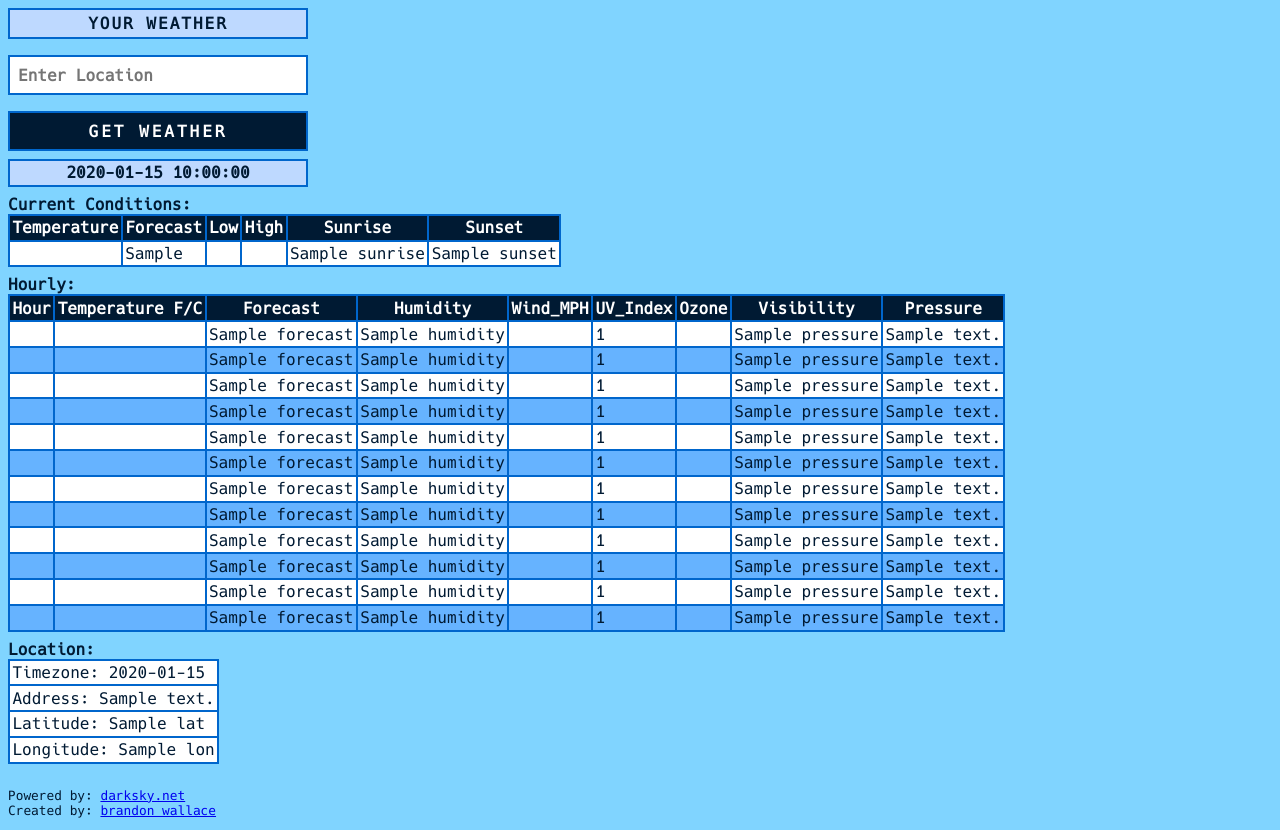
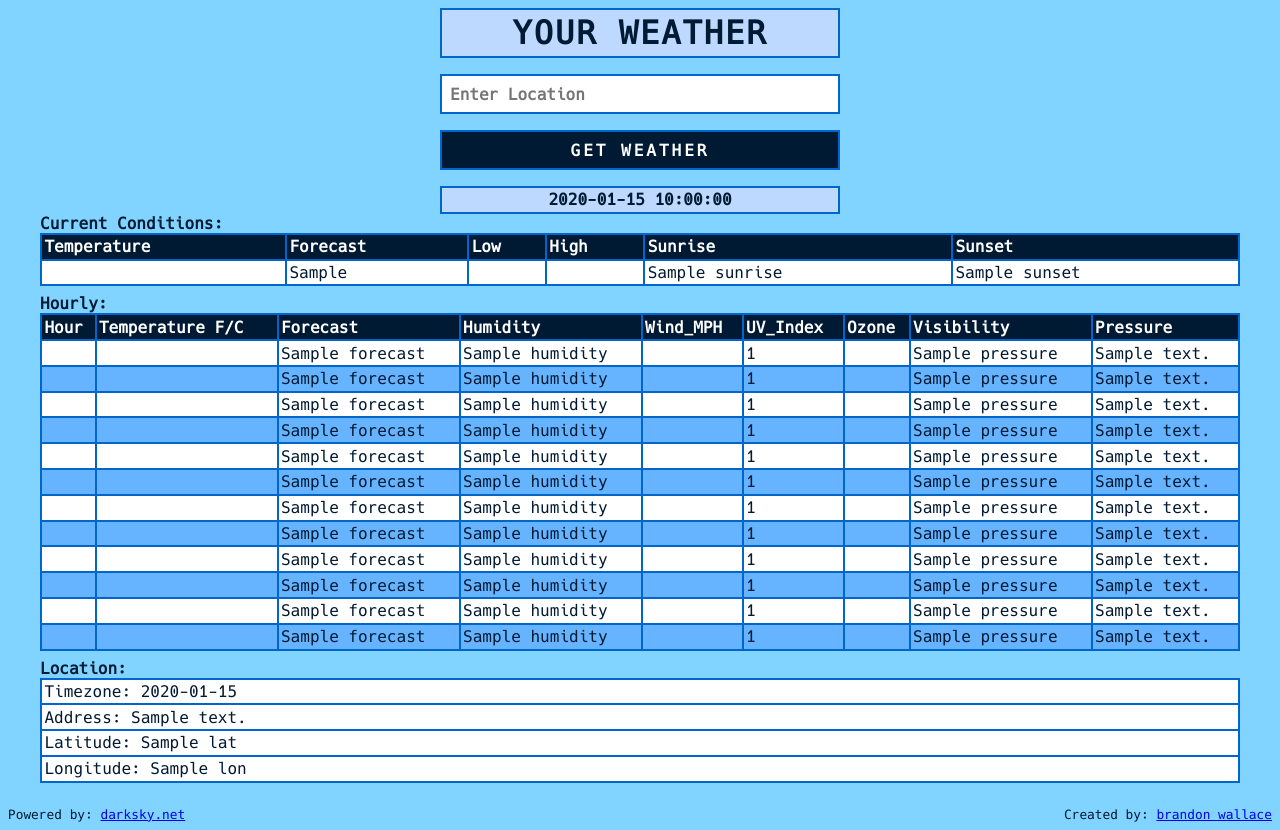
Before and after one commit to brandon-wallace/simpleweatherreport, a Flask app: template application/templates/weather.html in a window 1280 px wide. Run offline with Flask 2, Linux system fonts and the light colour scheme; the template is opened without the code that fills it: values that come from a table or form of the project are taken from there, most other values are stand-ins (such as "Sample title", 1, 10 or a date in 2020).

Commit message:
Add classes
Added classes to better style the project.
Table and form are now centered in desktop mode.

```diff
--- a/application/routes.py
+++ b/application/routes.py
@@ -14,10 +14,14 @@
 
 @babel.localeselector
 def get_locale():
+    '''Get locale of user'''
+
     return request.accept_languages.best_match(['en', 'de', 'fr', 'es'])
 
 
 def find_location(addr):
+    '''Get latitude/longitude'''
+
     try:
         return geolocator.geocode(addr)
     except GeocoderTimedOut as e:
@@ -117,5 +121,4 @@
                     'visibility': visibility,
                     'pressure': pressure
                     }
-        # return redirect(url_for('index'))
     return render_template('weather.html', form=form, **content)
--- a/application/static/css/style.css
+++ b/application/static/css/style.css
@@ -33,10 +33,18 @@
     margin: 0;
 }
 
+main {
+    width: 100%;
+    padding: .5rem;
+    box-sizing: border-box;
+    align-self: flex-start;
+}
+
 .header__title {
     width: 100%;
     padding: .25rem;
-    max-width: 300px;
+    max-width: 400px;
+    min-width: 295px;
     text-align: center;
     margin-bottom: 1rem;
     box-sizing: border-box;
@@ -45,20 +53,14 @@
 }
 
 .header__text {
-    font-size: 1rem;
+    font-size: 2rem;
     letter-spacing: 2px;
-}
-
-main {
-    padding: .5rem;
-    box-sizing: border-box;
-    align-self: flex-start;
 }
 
 form {
     width: 100%;
     display: flex;
-    max-width: 300px;
+    max-width: 400px;
     margin-bottom: .5rem;
     flex-direction: column;
 }
@@ -91,7 +93,8 @@
 
 .today {
     width: 100%;
-    max-width: 300px;
+    margin: 0 auto;
+    max-width: 400px;
     background-color: var(--softer-blue, #BED9FF);
 }
 
@@ -99,6 +102,23 @@
     font-weight: bold;
     text-align: center;
     background-color: var(--softer-blue, #BED9FF);
+}
+
+.conditions {
+    width: 100%;
+    max-width: 1200px;
+}
+
+.conditions__text {
+    margin: 0 auto;
+}
+
+.conditions__table {
+    border-style: solid;
+    margin-bottom: .5rem;
+    border-collapse: collapse;
+    background-color: var(--white, #FFFFFF);
+    border: 2px solid var(--dark-blue, #0066CC);
 }
 
 table {
@@ -112,6 +132,7 @@
 tr th,
 tr td {
     padding: .15rem;
+    text-align: left;
     box-sizing: border-box;
     color: var(--dark-blue, #001A33);
     border: 2px solid var(--medium-blue, #0066CC);
@@ -146,3 +167,25 @@
 footer {
     padding: .5rem;
 }
+
+@media only screen and (min-width: 400px) {
+    form,
+    .header__title {
+        margin: 0 auto 1rem auto;
+    }
+    .today {
+        margin: 0 auto;
+    }
+    table {
+        width: 100%;
+    }
+    .conditions {
+        margin: 0 auto;
+    }
+}
+
+@media only screen and (min-width: 500px) {
+    .links {
+        flex-direction: row;
+    }
+}
--- a/application/templates/weather.html
+++ b/application/templates/weather.html
@@ -34,9 +34,11 @@
 
   </table>
 
-  <h4>Current Conditions:</h4>
+  <section class="conditions">
 
-  <table class="current-conditions-table">
+    <h4 class="conditions__text">Current Conditions:</h4>
+
+    <table class="conditions__table">
 
     <thead>
       <tr>
@@ -60,7 +62,7 @@
       </tr>
     </tbody>
 
-  </table>
+    </table>
 
   <h4>Hourly:</h4>
 
@@ -124,6 +126,8 @@
 
     </table>
 
+  </section>
+
   </main>
 
   <footer>
```
